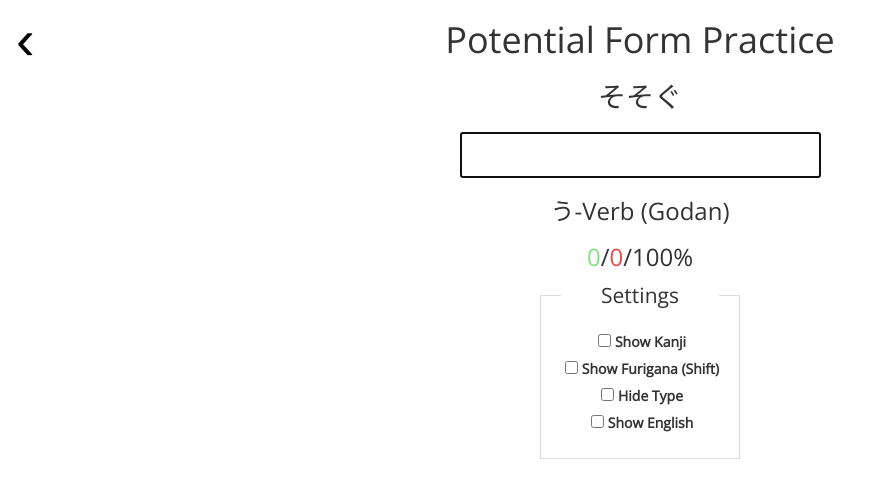
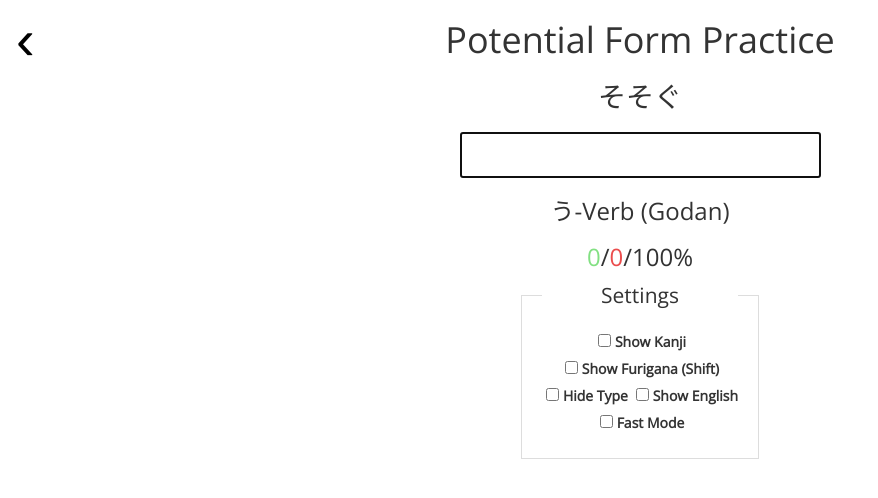
Before and after one commit to NickEckardt/steven-kraft.github.io, a Jekyll site: the page built from projects/japanese/potentialform/index.html, in a window 1280 px wide. Shown: the top 498 px of the page, without its empty margins (0-878 px from the left). Built offline with Jekyll 4.4.1, drawn with Linux system fonts in a browser that asks for light colours.

Commit message:
Updated Japanese Project

```diff
--- a/_layouts/verb_conjugation.html
+++ b/_layouts/verb_conjugation.html
@@ -38,11 +38,14 @@
 				<div>
 			    <label><input type="checkbox" id="furisetting" name="furigana" value="furigana">Show Furigana (Shift)</label>
 			  </div>
-				<div>
+				<div class="inline">
 			    <label><input type="checkbox" id="typesetting" name="type" value="type">Hide Type</label>
 			  </div>
+			  <div class="inline">
+			    <label><input type="checkbox" id="englishsetting" name="english" value="english">Show English</label>
+			  </div>
 			  <div>
-			    <label><input type="checkbox" id="englishsetting" name="english" value="english">Show English</label>
+			    <label><input type="checkbox" id="fastsetting" name="fast" value="fast">Fast Mode</label>
 			  </div>
 				{% for setting in page.extra_settings %}
 					<div>
--- a/projects/japanese/css/style.css
+++ b/projects/japanese/css/style.css
@@ -29,6 +29,10 @@
   margin: 0 0 1.5em 0 !important;
   -webkit-box-shadow:  0px 0px 0px 0px #000;
           box-shadow:  0px 0px 0px 0px #000;
+}
+
+.inline {
+  display: inline;
 }
 
 input[type="checkbox"] {
--- a/projects/japanese/js/main.js
+++ b/projects/japanese/js/main.js
@@ -18,6 +18,14 @@
 }
 
 function checkAnswer(answer) {
+	if (wait) {
+		// Wait for enter key to be pressed again before continuing to next word
+		$('#input-IME').val("")
+		$('#input-IME').css({ backgroundColor: "white" });
+		newWord();
+		wait = false;
+		return;
+	}
 	if ($('#input-IME').val() == "" || !wanakana.isHiragana($('#input-IME').val()) || wait) {
 		if ($('#input-IME').is(':animated') == false && wait == false) {
 			$('#input-IME').effect("shake");
@@ -50,12 +58,17 @@
 
 	updateScore(correct, incorrect)
 	wait = true;
+
+	if ($("#fastsetting").is(':checked')) {
 		setTimeout(function(){
+			if (wait) {
 				$('#input-IME').val("")
 				$('#input-IME').css({ backgroundColor: "white" });
 				newWord();
 				wait = false;
+			}
 		}, 500);
+	}
 }
 
 function updateScore(correct, incorrect) {
```
Lines whose indentation alone changed are shown as unchanged.
